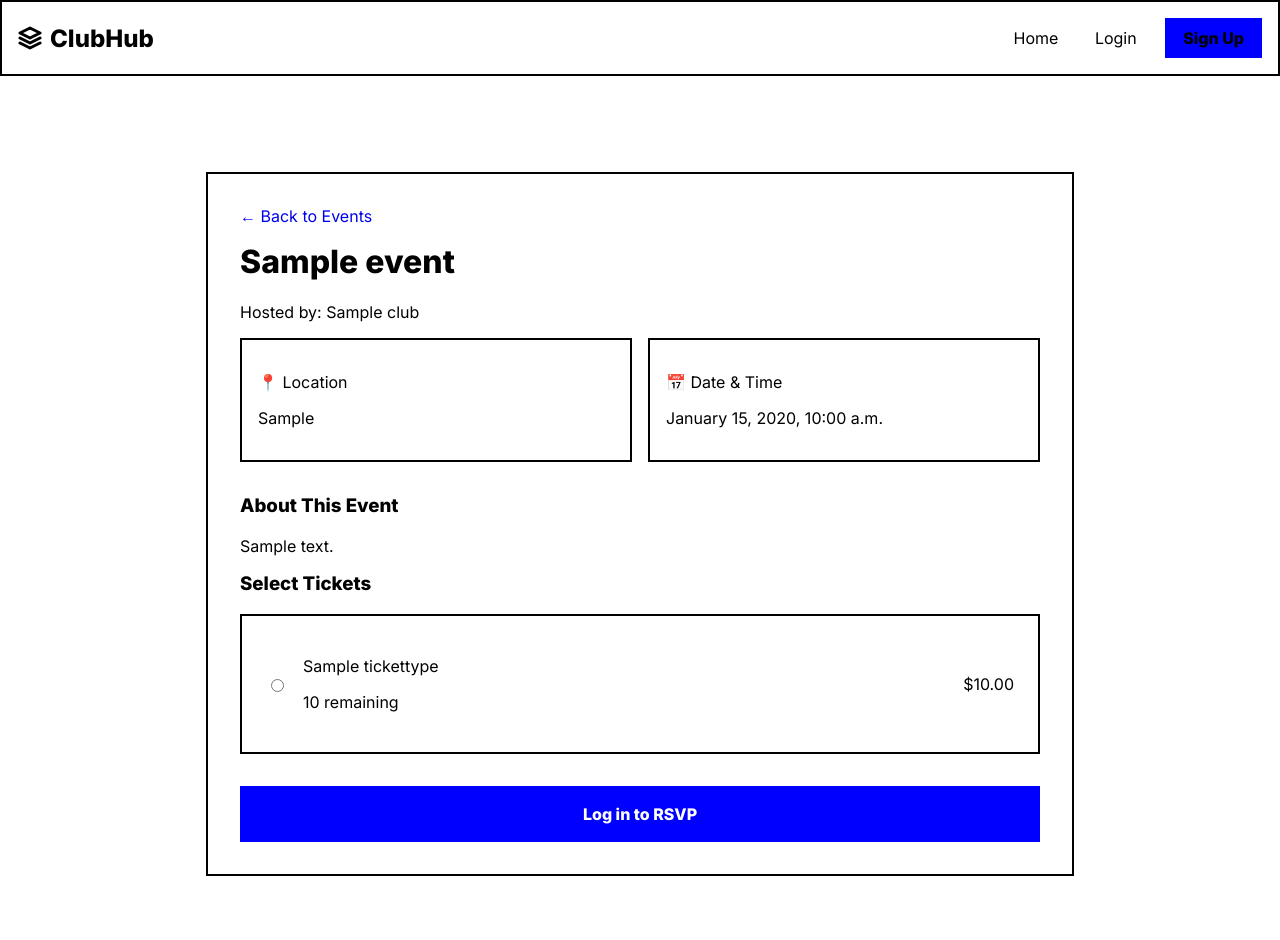
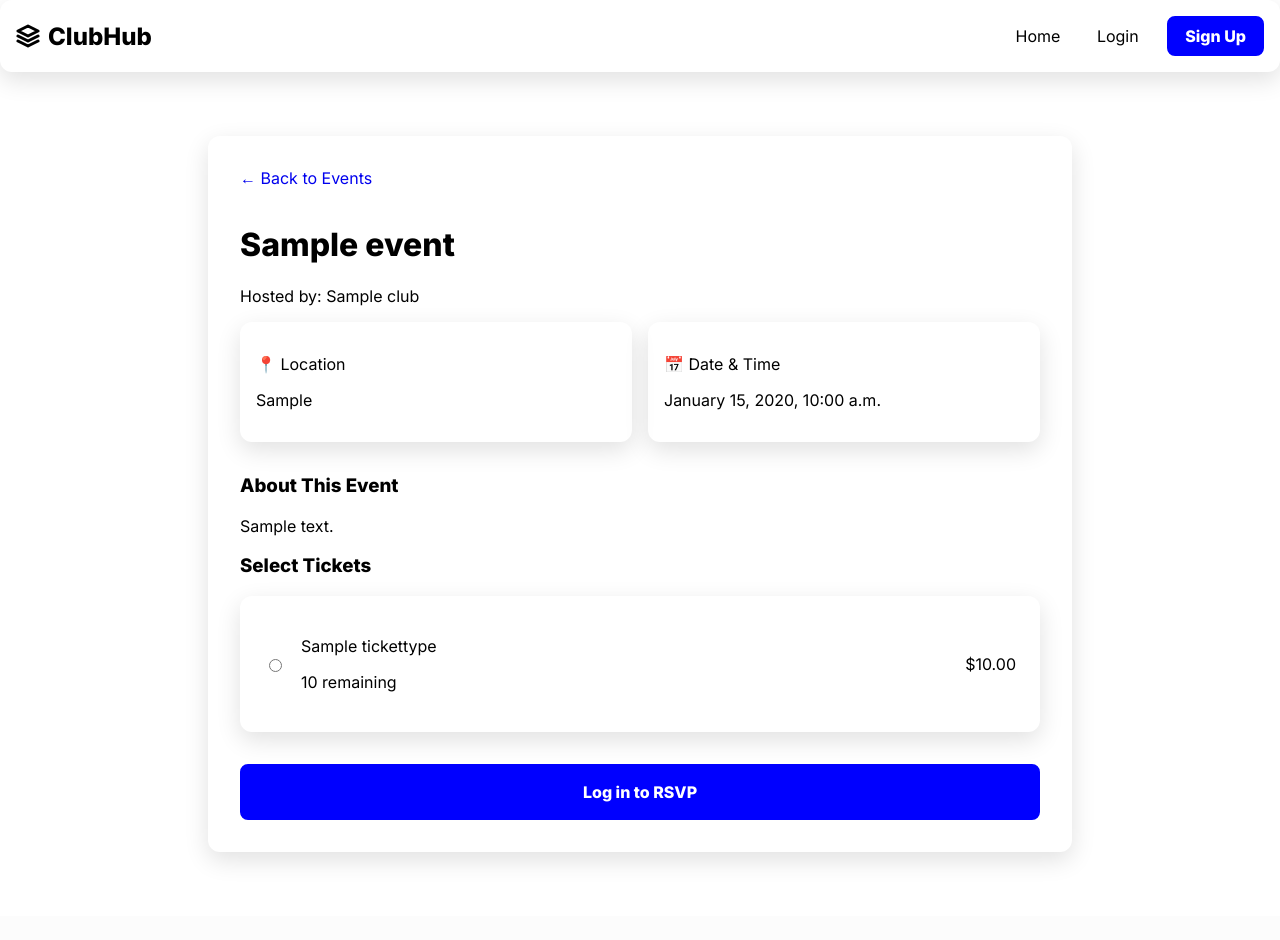
Before and after one commit to Reshma-24799/clubhub, a Django app: page /event/1/ in a window 1280 px wide. After the commit the page ends 860 px from the top, so only its background shows below. Run offline with Django 5.2, Linux system fonts and the light colour scheme; tables that the repository leaves empty hold one stand-in row (values such as "Sample post").

Commit message:
refining ui

```diff
--- a/static/css/style.css
+++ b/static/css/style.css
@@ -1,10 +1,7 @@
 :root {
   --primary-color: #0000ff;
   --bg-color: #ffffff;
-  --card-bg: #ffffff;
   --text-primary: #000000;
-  --text-secondary: #000000;
-  --accent-color: #0000ff;
   --font-family: 'Inter', system-ui, sans-serif;
 }
 
@@ -16,17 +13,11 @@ body {
   min-height: 100vh;
 }
 
-.glass {
-  background: var(--card-bg);
-  border: 2px solid var(--primary-color);
-}
-
 .navbar {
   display: flex;
   justify-content: space-between;
   align-items: center;
   padding: 1rem 5%;
-  border-bottom: 2px solid var(--primary-color);
 }
 
 .nav-brand {
@@ -51,6 +42,7 @@ body {
 
 .btn {
   padding: 0.5rem 1rem;
+  border-radius: 8px;
   border: 2px solid var(--primary-color);
   background-color: var(--bg-color);
   color: var(--text-primary);
@@ -65,33 +57,13 @@ body {
   color: #ffffff;
 }
 
-.btn-primary:hover {
-  background-color: var(--text-primary);
-  color: #ffffff;
-  border-color: var(--text-primary);
-}
-
 .container {
   max-width: 1200px;
   margin: 0 auto;
   padding: 2rem;
 }
 
-h1, h2, h3 {
-  margin-top: 0;
+.border-shadow {
+  box-shadow: 0 8px 24px rgba(0, 0, 0, 0.12);
+  border-radius: 12px;
 }
-
-.hero-title {
-  font-size: 3rem;
-  font-weight: bold;
-  color: var(--text-primary);
-  margin-bottom: 1rem;
-}
-
-.event-card {
-  border: 2px solid var(--primary-color);
-}
-
-.event-card:hover {
-  border-color: var(--text-primary);
-}
--- a/templates/base.html
+++ b/templates/base.html
@@ -9,11 +9,12 @@
     <link rel="preconnect" href="https://fonts.googleapis.com">
     <link rel="preconnect" href="https://fonts.gstatic.com" crossorigin>
     <link href="https://fonts.googleapis.com/css2?family=Inter:wght@400;500;600;800&display=swap" rel="stylesheet">
-    <link rel="stylesheet" href="{% static 'css/style.css' %}">
+    <link rel="stylesheet" href="{% static 'css/style.css' %}?v={{ request.timestamp|default:'1.1' }}">
 </head>
 
 <body>
-    <nav class="navbar" style="border: 2px solid black; padding: 1rem; margin-bottom: 2rem; display: flex; justify-content: space-between; align-items: center;">
+    <nav class="navbar"
+        style="box-shadow: 0 8px 24px rgba(0,0,0,0.12); border-radius: 12px; padding: 1rem;  display: flex; justify-content: space-between; align-items: center;">
         <a href="{% url 'events:home' %}" class="nav-brand">
             <svg width="24" height="24" viewBox="0 0 24 24" fill="none" stroke="currentColor" stroke-width="3"
                 stroke-linecap="round" stroke-linejoin="round">
@@ -33,7 +34,7 @@
             {% else %}
             <a href="{% url 'login' %}">Login</a>
             <a href="{% url 'events:signup' %}" class="btn btn-primary"
-                style="margin-left:1.5rem; padding: 0.5rem 1rem;">Sign Up</a>
+                style="margin-left:1.5rem; color: white;padding: 0.5rem 1rem;">Sign Up</a>
             {% endif %}
         </div>
     </nav>
@@ -41,7 +42,7 @@
     <main class="container">
         {% if messages %}
         {% for message in messages %}
-        <div style="border: 2px solid black; padding: 1rem; margin-bottom: 1rem;">
+        <div class="border-shadow" style="padding: 1rem; margin-bottom: 1rem;">
             {{ message }}
         </div>
         {% endfor %}
--- a/templates/events/event_detail.html
+++ b/templates/events/event_detail.html
@@ -1,8 +1,9 @@
 {% extends "base.html" %}
 
 {% block content %}
-<div style="border: 2px solid black; max-width: 800px; margin: 2rem auto; padding: 2rem;">
-    <a href="{% url 'events:home' %}" style="text-decoration: none; display: inline-block; margin-bottom: 1rem;">← Back to Events</a>
+<div class="border-shadow" style="max-width: 800px; margin: 2rem auto; padding: 2rem;">
+    <a href="{% url 'events:home' %}" style="text-decoration: none; display: inline-block; margin-bottom: 1rem;">← Back
+        to Events</a>
 
     <h1>{{ event.title }}</h1>
     <p>
@@ -10,11 +11,11 @@
     </p>
 
     <div style="display: grid; grid-template-columns: 1fr 1fr; gap: 1rem; margin-bottom: 2rem;">
-        <div style="border: 2px solid black; padding: 1rem;">
+        <div class="border-shadow" style="padding: 1rem;">
             <p>📍 Location</p>
             <p>{{ event.location }}</p>
         </div>
-        <div style="border: 2px solid black; padding: 1rem;">
+        <div class="border-shadow" style="padding: 1rem;">
             <p>📅 Date & Time</p>
             <p>{{ event.date_and_time|date:"F j, Y, g:i a" }}</p>
         </div>
@@ -32,9 +33,14 @@
         {% csrf_token %}
         <div style="display: flex; flex-direction: column; gap: 1rem; margin-bottom: 2rem;">
             {% for ticket in ticket_types %}
-            <label style="display: flex; justify-content: space-between; align-items: center; border: 2px solid black; padding: 1.5rem; cursor: pointer;">
+            <label
+                style="display: flex; justify-content: space-between; align-items: center; box-shadow: 0 8px 24px rgba(0,0,0,0.12); border-radius: 12px; padding: 1.5rem; cursor: pointer;">
                 <div style="display: flex; align-items: center; gap: 1rem;">
-                    <input type="radio" name="ticket_type" value="{{ ticket.id }}" required {% if ticket.quantity_available <= 0 or already_registered %}disabled{% endif %}>
+                    {% if ticket.quantity_available <= 0 or already_registered %} <input type="radio" name="ticket_type"
+                        value="{{ ticket.id }}" required disabled>
+                        {% else %}
+                        <input type="radio" name="ticket_type" value="{{ ticket.id }}" required>
+                        {% endif %}
                         <div>
                             <p>{{ ticket.name }}</p>
                             <p>
@@ -64,7 +70,8 @@
         <button type="submit" class="btn btn-primary" style="width: 100%; padding: 1rem;">RSVP Now</button>
         {% endif %}
         {% else %}
-        <a href="{% url 'login' %}?next={{ request.path }}" class="btn btn-primary" style="display: block; text-align: center; padding: 1rem;">Log in to RSVP</a>
+        <a href="{% url 'login' %}?next={{ request.path }}" class="btn btn-primary"
+            style="display: block; text-align: center; padding: 1rem;">Log in to RSVP</a>
         {% endif %}
     </form>
     {% else %}
--- a/templates/events/home.html
+++ b/templates/events/home.html
@@ -11,7 +11,7 @@
 <div style="display: grid; grid-template-columns: repeat(auto-fill, minmax(300px, 1fr)); gap: 2rem;">
     {% if events %}
     {% for event in events %}
-        <div class="event-card" style="border: 2px solid black; padding: 1.5rem; display: flex; flex-direction: column;">
+    <div class="border-shadow" style="padding: 1.5rem; display: flex; flex-direction: column;">
         <h3>{{ event.title }}</h3>
         <p>
             Host: {{ event.hosting_club.name }}
@@ -27,7 +27,7 @@
     </div>
     {% endfor %}
     {% else %}
-        <div style="border: 2px solid black; grid-column: 1 / -1; padding: 4rem; text-align: center;">
+    <div class="border-shadow" style="grid-column: 1 / -1; padding: 4rem; text-align: center;">
         <div style="font-size: 4rem; margin-bottom: 1rem;">📭</div>
         <h3>No events listed yet.</h3>
         <p>Check back later or ask your club president to post one!</p>
--- a/templates/registration/login.html
+++ b/templates/registration/login.html
@@ -3,7 +3,7 @@
 {% block title %}Log In - ClubHub{% endblock %}
 
 {% block content %}
-<div style="border: 2px solid black; max-width: 400px; margin: 4rem auto; padding: 2.5rem; text-align: center;">
+<div class="border-shadow" style="max-width: 400px; margin: 4rem auto; padding: 2.5rem; text-align: center;">
     <h2 style="margin-bottom: 2rem;">Welcome Back</h2>
 
     <form method="POST" action="{% url 'login' %}">
--- a/templates/registration/signup.html
+++ b/templates/registration/signup.html
@@ -3,7 +3,7 @@
 {% block title %}Sign Up - ClubHub{% endblock %}
 
 {% block content %}
-<div style="border: 2px solid black; max-width: 400px; margin: 4rem auto; padding: 2.5rem; text-align: center;">
+<div class="border-shadow" style="max-width: 400px; margin: 4rem auto; padding: 2.5rem; text-align: center;">
     <h2 style="margin-bottom: 2rem;">Create Account</h2>
 
     <form method="POST" action="{% url 'events:signup' %}">
```
Also changed, not shown: templates/events/my_tickets.html (+13 -6 lines). Lines whose indentation alone changed are shown as unchanged.
